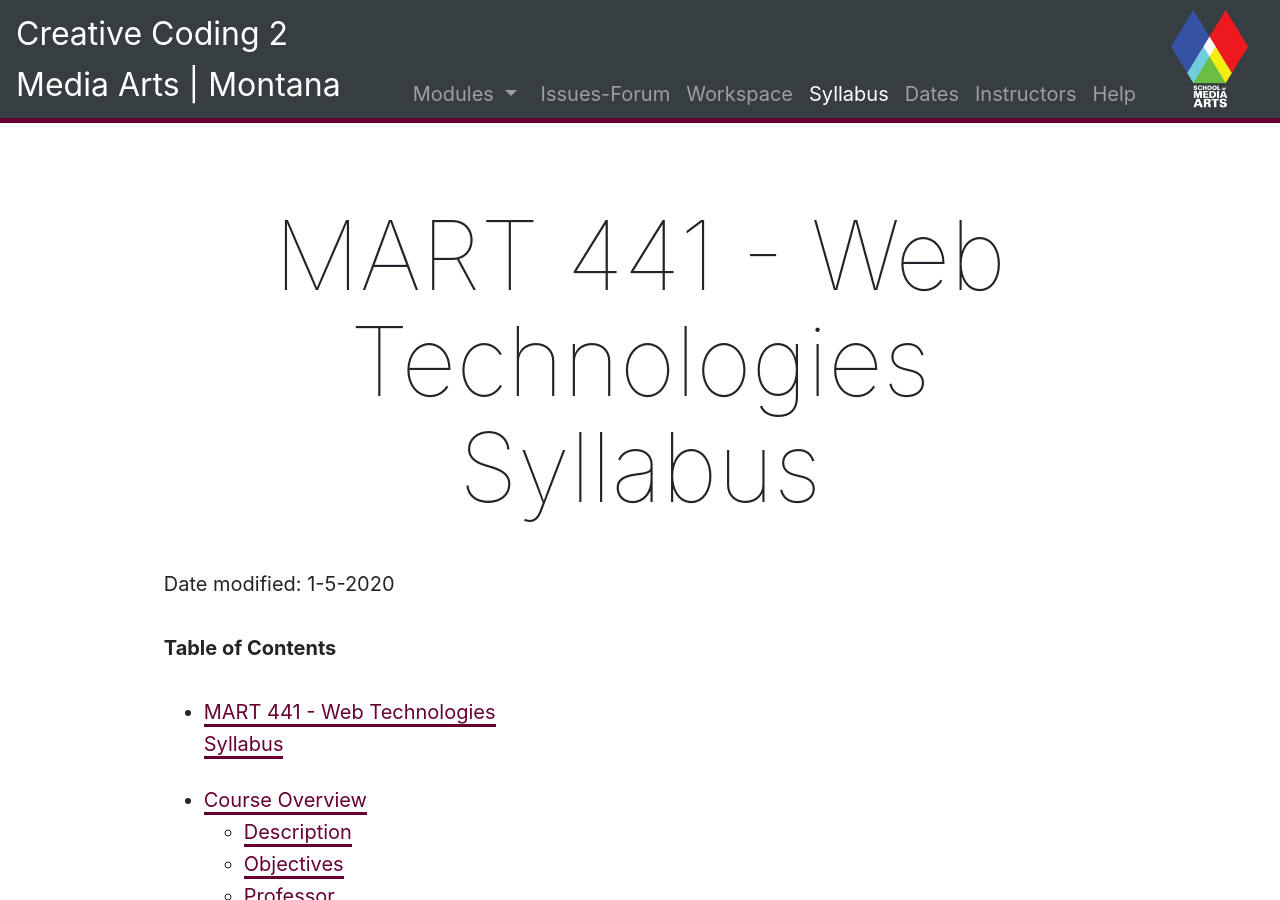
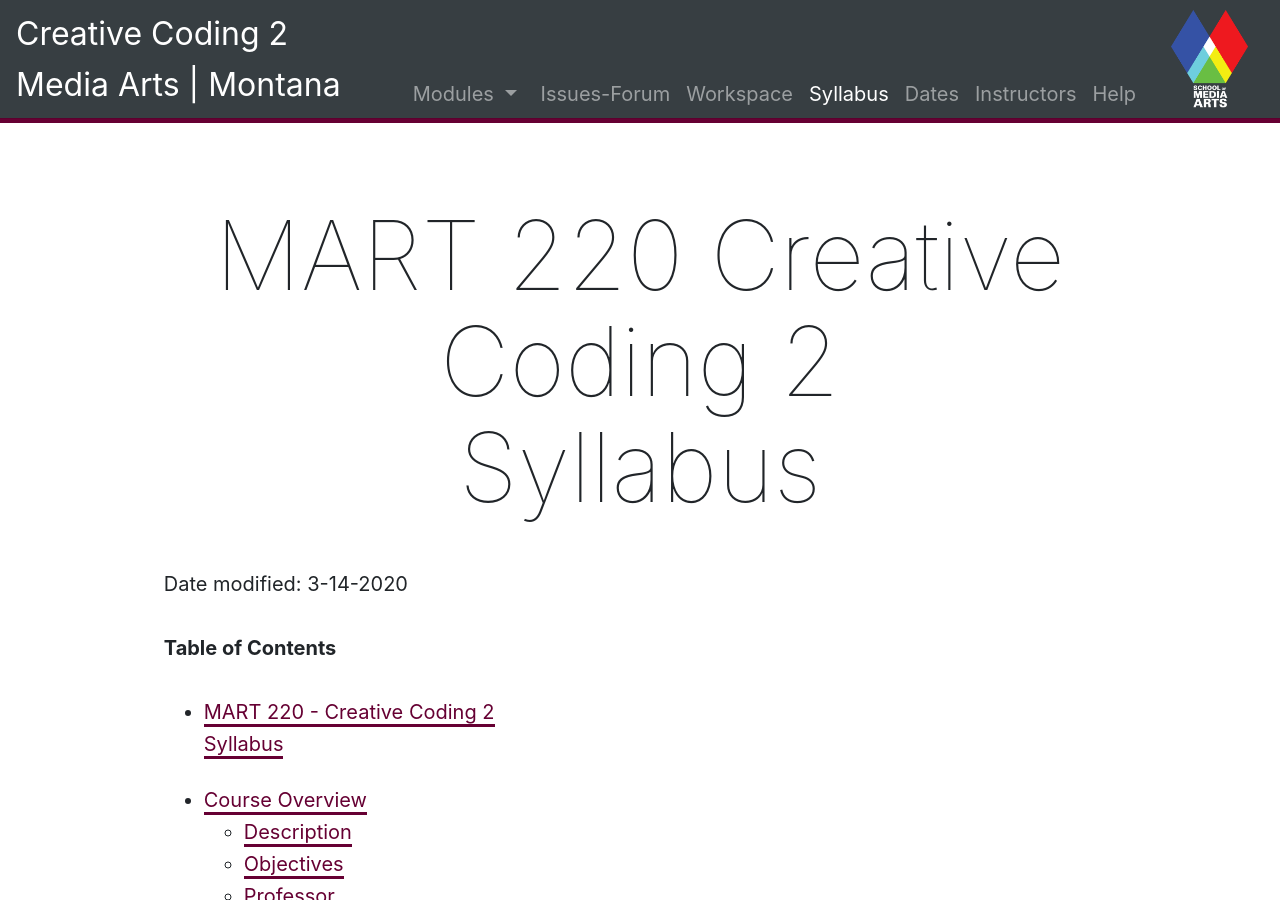
Before and after one commit to Montana-Media-Arts/220-creative-coding2-Spring2020-course, a Jekyll site: the page built from modules/syllabus/_posts/2017-01-01-syllabus.md, in a window 1280 px wide and 900 px high. Built offline with Jekyll 4.4.1, drawn with Linux system fonts in a browser that asks for light colours; nearby versions of some CDN libraries.

Commit message:
updated the syllabus to the correct course

```diff
--- a/modules/syllabus/_posts/2017-01-01-syllabus.md
+++ b/modules/syllabus/_posts/2017-01-01-syllabus.md
@@ -3,15 +3,15 @@ title: Syllabus
 permalink: /:title/
 ---
 
-# MART 441 - Web Technologies<br />Syllabus
+# MART 220 Creative Coding 2<br />Syllabus
 
-Date modified: 1-5-2020
+Date modified: 3-14-2020
 
 **Table of Contents**
 
 <!-- TOC depthFrom:1 depthTo:3 withLinks:1 updateOnSave:1 orderedList:0 -->
 
-- [MART 441 - Web Technologies<br />Syllabus](#)
+- [MART 220 - Creative Coding 2<br />Syllabus](#)
 - [Course Overview](#course-overview)
 	- [Description](#description)
 	- [Objectives](#objectives)
```
